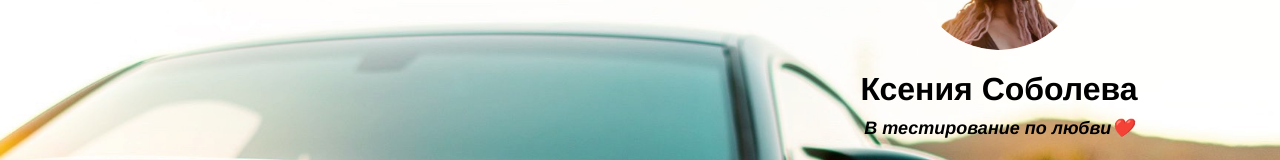
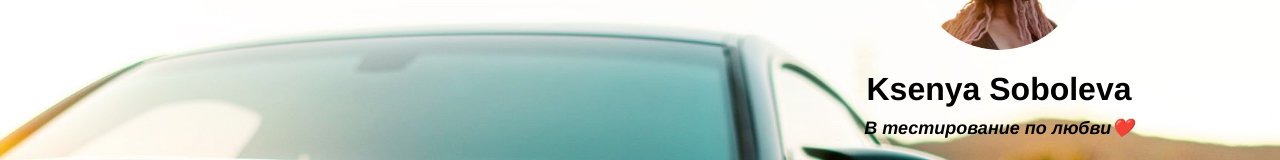
Before and after one commit to ksblv/cv, a plain HTML site: page index.html in a window 1280 px wide. Shown: the part 170-330 px from the top of the page. Drawn offline with Linux system fonts and the light colour scheme.

Commit message:
newcommit

```diff
--- a/index.html
+++ b/index.html
@@ -20,7 +20,7 @@
       </div>
       <div class="hhblock">
         <div>
-          <h1 class="header__title">Ксения Соболева</h1>
+          <h1 class="header__title">Ksenya Soboleva</h1>
           <h3 class="header__subtitle">В тестирование по любви❤️</h3>
         </div>
       </div>
```
